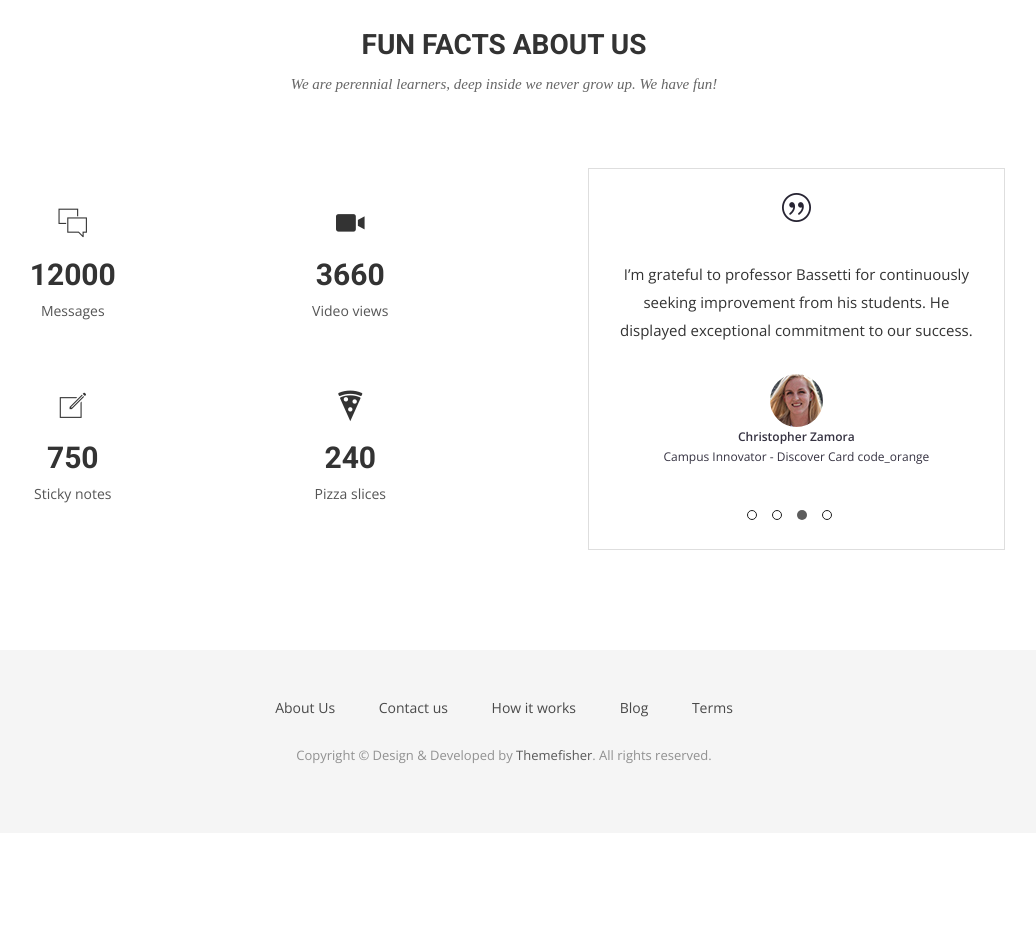
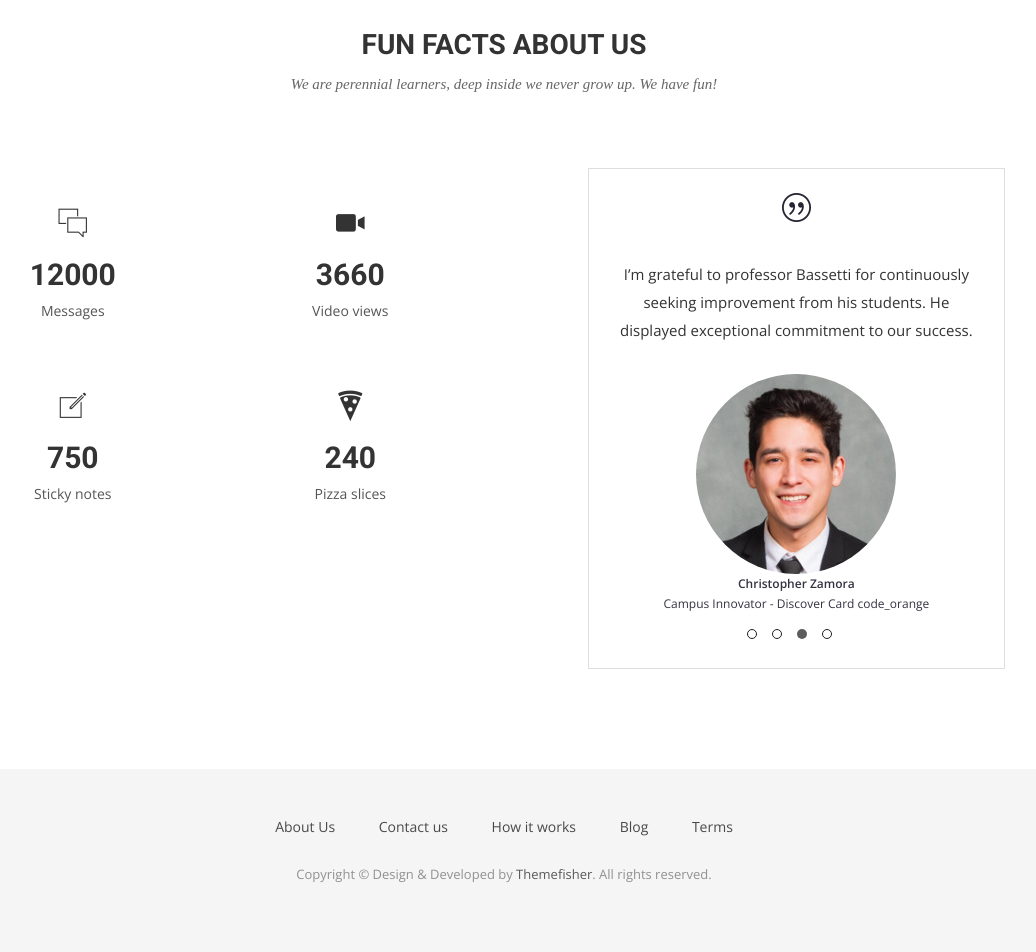
Before and after one commit to chrisjzamora8/inspiredlab.github.io, a Jekyll site: the page built from index.html, in a window 1280 px wide. Shown: the part 4056-5008 px from the top of the page, without its empty margins (136-1172 px from the left). Built offline with Jekyll 4.4.1, drawn with Linux system fonts in a browser that asks for light colours; nearby versions of some CDN libraries; some web fonts are replaced; before the commit the page ends 4889 px from its top, so only the background shows below that.

Commit message:
add chris z pic

```diff
--- a/_data/testimonials.yml
+++ b/_data/testimonials.yml
@@ -9,7 +9,7 @@
 - name: Christopher Zamora
   title: Campus Innovator - Discover Card code_orange
   testimonial: "I’m grateful to professor Bassetti for continuously seeking improvement from his students. He displayed exceptional commitment to our success."
-  image: img/testimonials/item-img1.jpg
+  image: img/testimonials/Chris.jpg
 - name: Casey Walters
   title: Product Owner Intern - InspirEd Lab
   testimonial: "Being a part of the Inspired Lab team has challenged me to think in an agile mindset and embrace change."
```
Also changed, not shown: img/testimonials/Chris.jpg (added).
